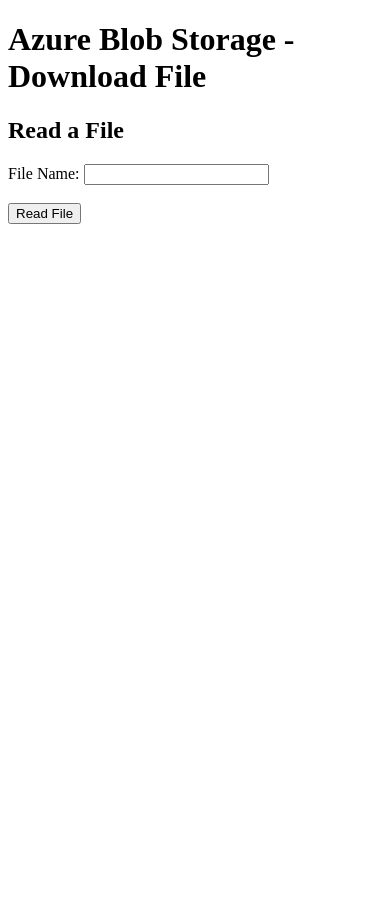
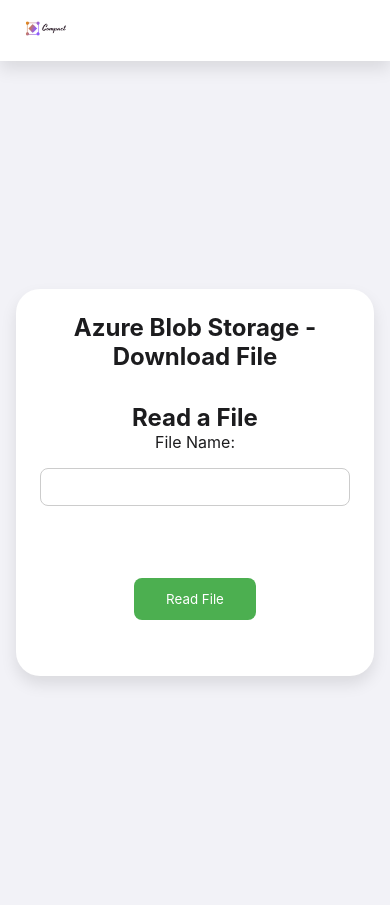
Before and after one commit to trijal18/sit-compact, a Flask app: template templates/download_file.html in a window 390 px wide. Before the commit the page ends 224 px from the top, so only its background shows below. Run offline with Flask 3, Linux system fonts and the light colour scheme; the template is opened without the code that fills it, so the values that code supplies are empty; some libraries are stand-ins or nearby versions.

Commit message:
frontend built

```diff
--- /dev/null
+++ b/static/download_file.css
@@ -0,0 +1,109 @@
+/* General Reset */
+* {
+    margin: 0;
+    padding: 0;
+    box-sizing: border-box;
+    font-family: -apple-system, BlinkMacSystemFont, 'Segoe UI', Roboto, Oxygen, Ubuntu, Cantarell;
+}
+
+body {
+    background: #f2f2f7;
+    color: #1c1c1e;
+}
+
+/* Navbar Styling */
+.navbar {
+    background: #ffffff;
+    padding: 1rem 1rem;
+    box-shadow: 0 0.5rem 1rem rgba(0, 0, 0, 0.1);
+    display: flex;
+    align-items: center;
+    position: sticky;
+    top: 0;
+    z-index: 1000;
+}
+
+.logo img {
+    max-width: 20%;
+    height: auto;
+}
+
+/* Content Layout */
+.content {
+    display: flex;
+    align-items: center;
+    justify-content: center;
+    height: 100vh;
+    padding: 1rem;
+}
+
+.container {
+    text-align: center;
+    background: #ffffff;
+    padding: 2.5rem;
+    border-radius: 1.5rem;
+    box-shadow: 0 0.5rem 1rem rgba(0, 0, 0, 0.1);
+    width: 100%;
+    max-width: 600px;
+}
+
+h1 {
+    font-size: 2rem;
+    margin-bottom: 2rem;
+}
+
+/* Form Styling */
+form {
+    display: flex;
+    flex-direction: column;
+    align-items: center;
+    gap: 1rem;
+}
+
+label {
+    font-size: 1rem;
+}
+
+input[type="text"] {
+    padding: 0.5rem;
+    font-size: 1rem;
+    width: 100%;
+    max-width: 400px;
+    border-radius: 0.5rem;
+    border: 1px solid #ccc;
+}
+
+button[type="submit"] {
+    padding: 0.8rem 2rem;
+    background-color: #4CAF50;
+    color: white;
+    border: none;
+    border-radius: 0.5rem;
+    cursor: pointer;
+}
+
+button[type="submit"]:hover {
+    background-color: #45a049;
+}
+
+/* Response Container Styling */
+#responseContainer {
+    margin-top: 2rem;
+    font-size: 1.1rem;
+    font-weight: 500;
+}
+
+/* Responsive Design */
+@media (max-width: 556px) {
+    .container {
+        padding: 1.5rem;
+    }
+
+    h1 {
+        font-size: 1.5rem;
+    }
+
+    .logo img {
+        max-width: 60px;
+    }
+}
--- a/templates/download_file.html
+++ b/templates/download_file.html
@@ -3,10 +3,18 @@
 <head>
     <meta charset="UTF-8">
     <meta name="viewport" content="width=device-width, initial-scale=1.0">
-    <title>Download File from Azure Blob Storage</title>
+    <title>Compact</title>
+    <link rel="stylesheet" href="../static/download_file.css">
+    <link rel="icon" href="../static/images/default-removebg-preview.png">
 </head>
 <body>
-
+    <header class="navbar">
+        <div class="logo">
+            <img class="compact_logo" src="../static/images/cover-removebg-preview.png" alt="Compact Logo">
+        </div>
+    </header>
+    <main class="content">
+        <div class="container">
             <h1>Azure Blob Storage - Download File</h1>
 
             <h2>Read a File</h2>
@@ -20,6 +28,7 @@
             <div id="responseContainer">
                 <!-- Response from Flask server will be displayed here -->
             </div>
-
+        </div>
+    </main>
 </body>
 </html>
```
Also changed, not shown: static/upload_file.css (added, +106 -0 lines), templates/upload_file.html (+12 -3 lines). Lines whose indentation alone changed are shown as unchanged.
